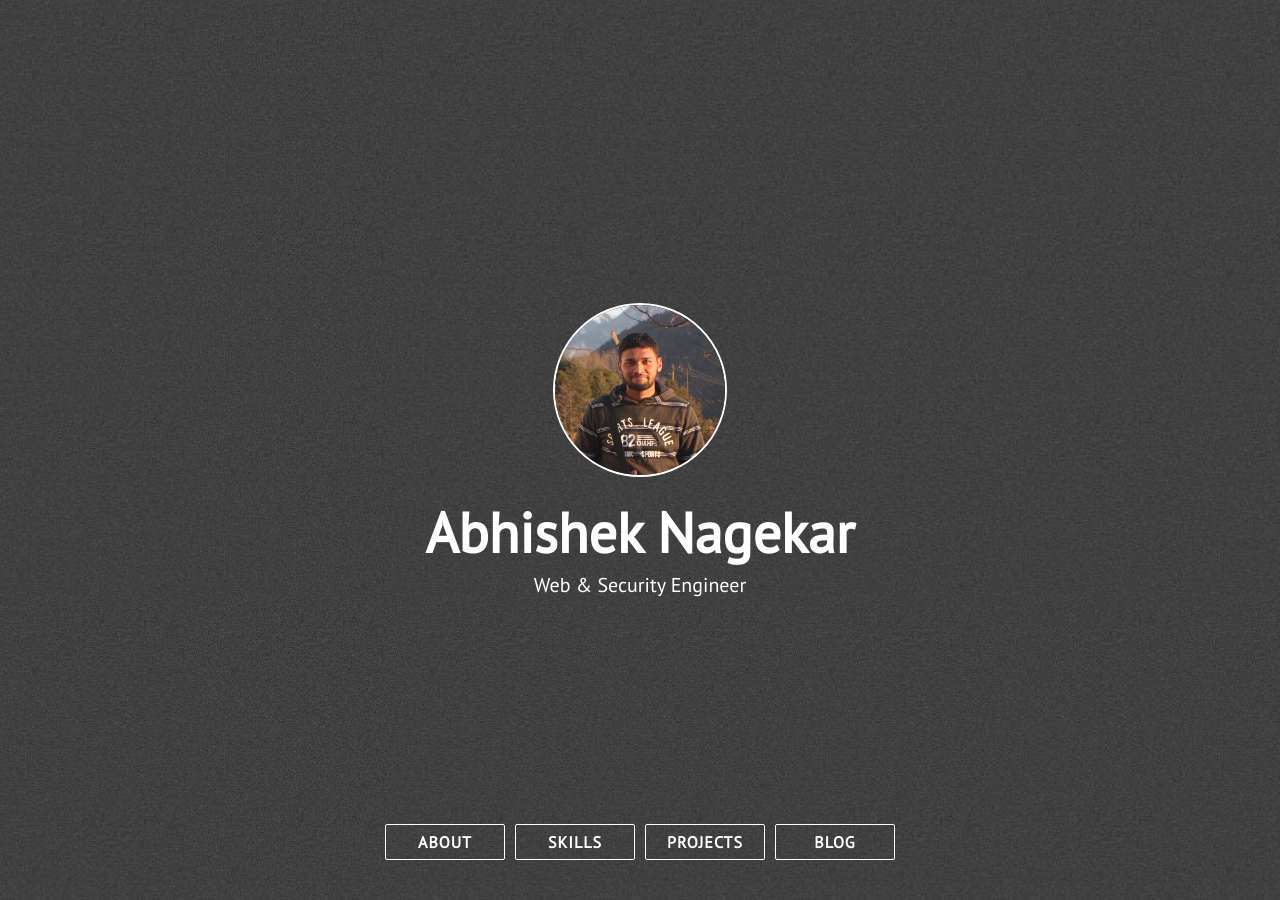
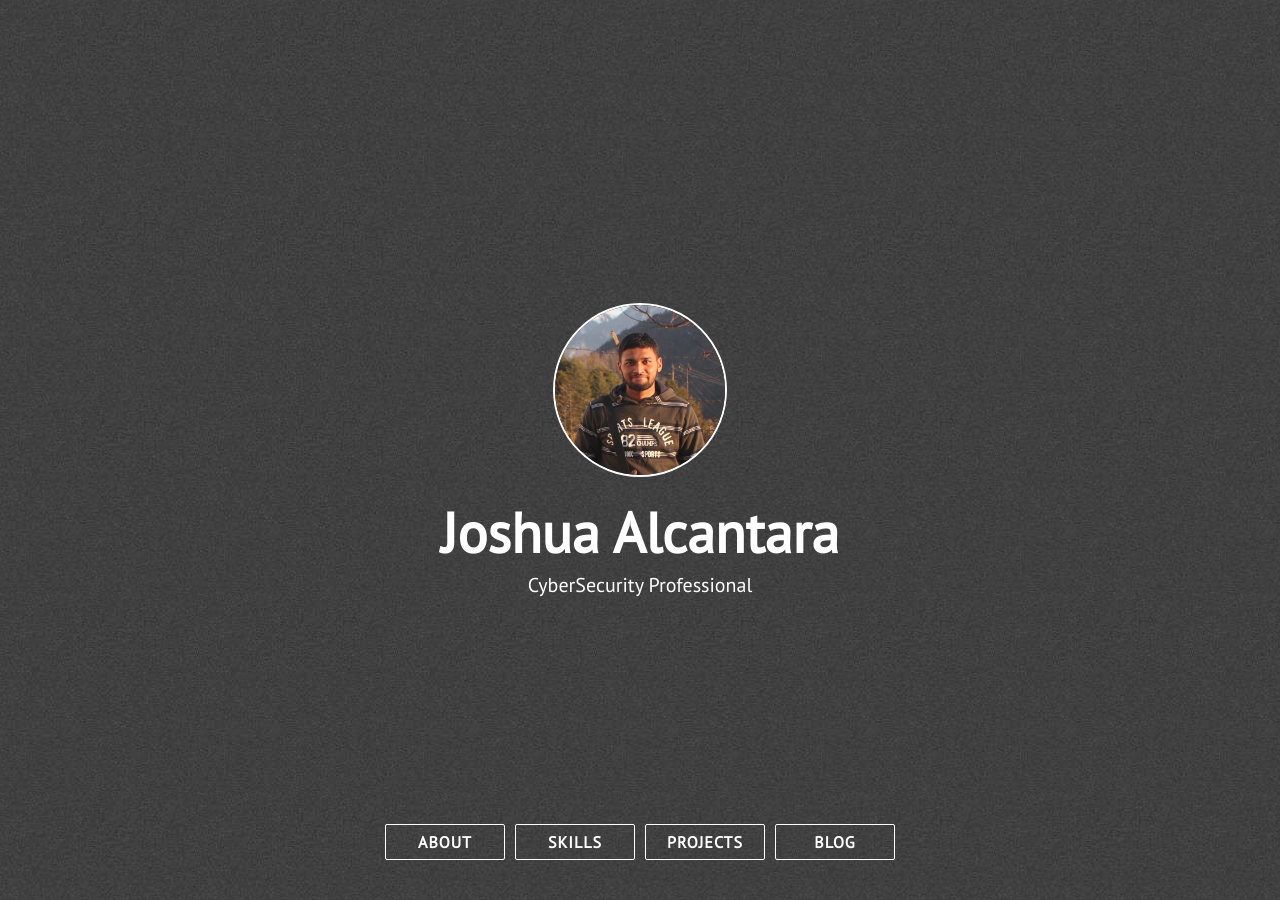
Before and after one commit to DarkSymphonie/DarkSymphonie.github.io, a Jekyll site: the page built from index.html, in a window 1280 px wide and 900 px high. Built offline with Jekyll 4.4.1, drawn with Linux system fonts in a browser that asks for light colours; nearby versions of some CDN libraries; some of the changed text lies outside the part shown.

Commit message:
Update _config.yml

```diff
--- a/_config.yml
+++ b/_config.yml
@@ -1,5 +1,5 @@
-title: Abhishek Nagekar
-description: Web & Security Engineer
+title: Joshua Alcantara
+description: CyberSecurity Professional
 site_title: '@abhn - Abhishek Nagekar'
 
 # Build settings
```
